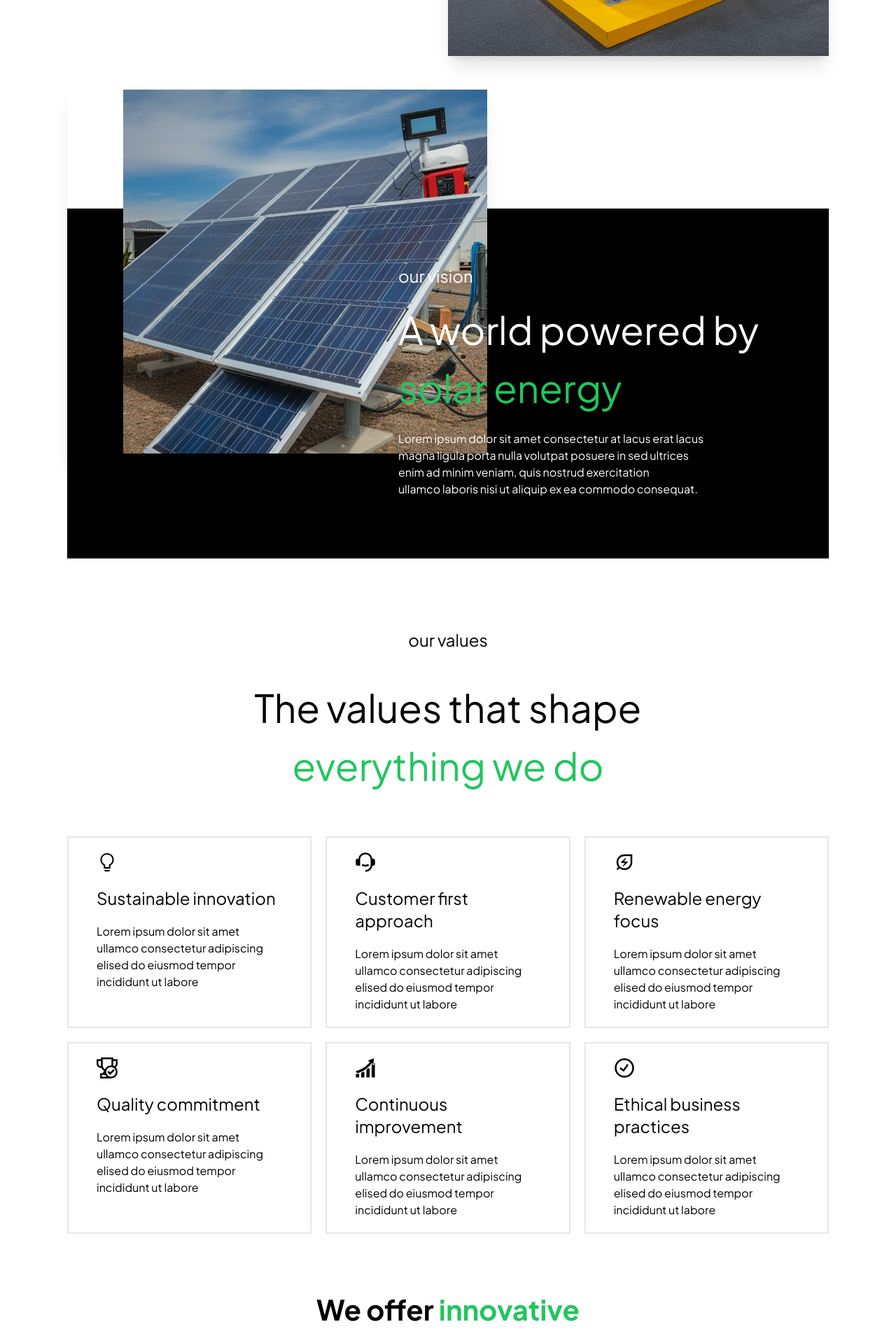
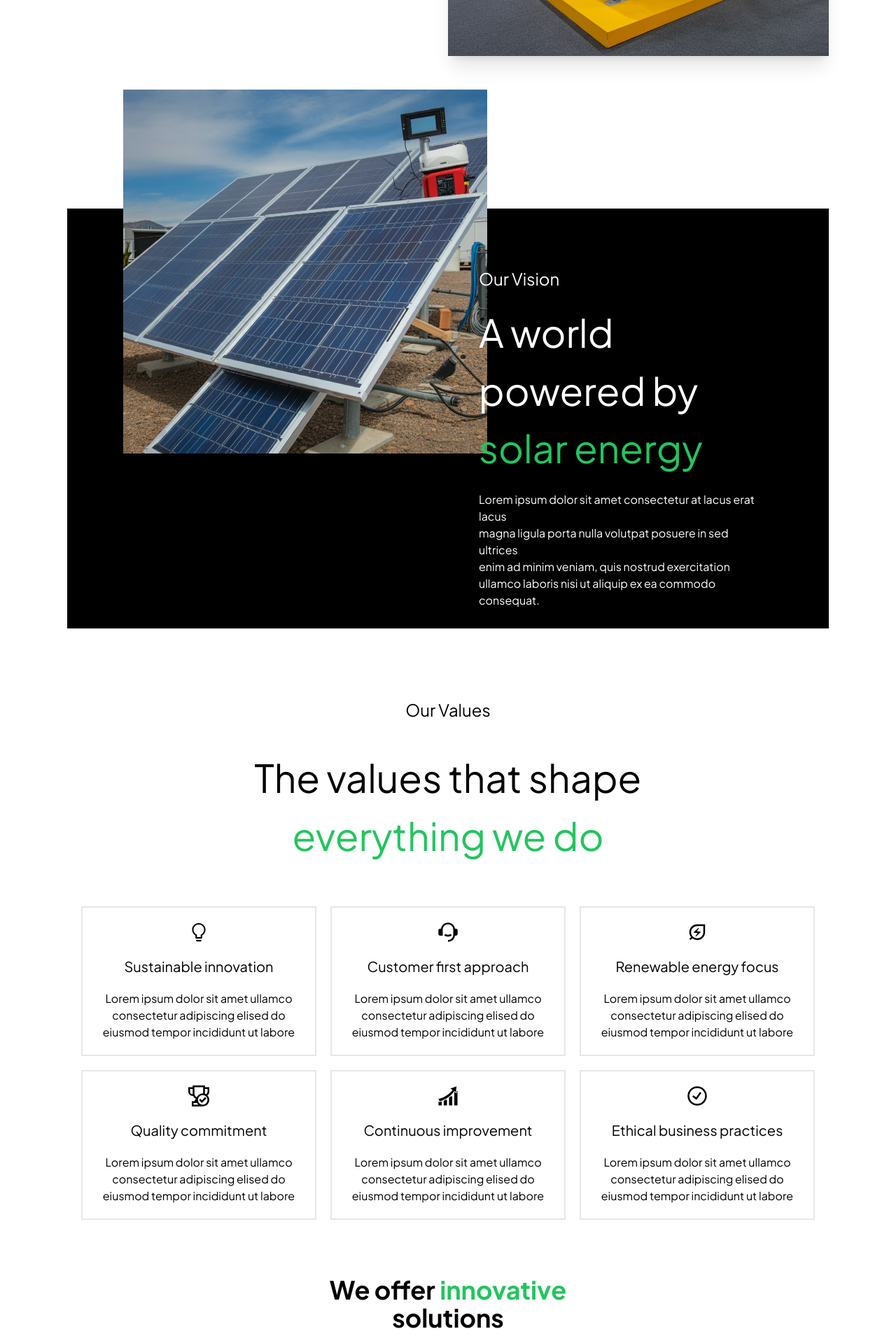
Before and after one commit to BomsG/solarAfriq, a Next.js app: page /about in a window 1280 px wide. Shown: the part 840-2749 px from the top of the page at 70% size. Built offline with nearby package versions, Linux system fonts and the light colour scheme.

Commit message:
resposiveness

```diff
--- a/app/about/page.tsx
+++ b/app/about/page.tsx
@@ -4,14 +4,15 @@ import vision from '../images/image4.jpg';
 import Services from '../components/Services';
 import { FaArrowRight } from 'react-icons/fa6';
 import Values from '../components/Values';
+import Link from 'next/link';
 
 const AboutUs: React.FC = () => {
   return (
-    <section className=''>
+    <section>
       <div className='h-[120px] bg-black'></div>
       <div className='container mx-auto py-16 px-6 sm:px-12 lg:px-24'>
-        <h1 className='text-[60px]  mb-8 leading-[80px]'>
-          Pioneering sustainable <br /> solar solutions worldwid
+        <h1 className='text-[40px] sm:text-[50px] md:text-[60px] mb-8 leading-[50px] sm:leading-[60px] md:leading-[80px]'>
+          Pioneering sustainable <br /> solar solutions worldwide
         </h1>
         <div className='flex flex-col lg:flex-row items-center mb-12 mt-5'>
           <div className='lg:w-1/2 lg:pl-8 mb-20'>
@@ -20,38 +21,36 @@ const AboutUs: React.FC = () => {
               a sustainable future for generations to come. Our goal is to lead the renewable energy
               transition, fostering innovation in every project we undertake.
             </p>
-            <button className=' text-red hover:before:bg-redborder-red-500 relative h-[50px] w-40 overflow-hidden  shadow-xl px-3 text-black font-semibold rounded-full transition-all before:absolute before:bottom-0 before:left-0 before:top-0 before:z-0 before:h-full before:w-0 before:bg-green-500 before:transition-all before:duration-500 hover:text-white border hover:before:left-0 hover:before:w-full'>
+            <Link href="/products">
+            <button className='relative h-[50px] w-40 overflow-hidden shadow-xl px-3 text-black font-semibold rounded-full transition-all before:absolute before:bottom-0 before:left-0 before:top-0 before:z-0 before:h-full before:w-0 before:bg-green-500 before:transition-all before:duration-500 hover:text-white border hover:before:left-0 hover:before:w-full'>
               <span className='relative z-10 flex gap-2 items-center text-sm'>
-                {' '}
                 View Products
                 <span className='bg-green-500 rounded-full p-1'>
                   <FaArrowRight />
                 </span>
               </span>
             </button>
+            </Link>
           </div>
           <div className='lg:w-1/2 mb-8 lg:mb-0'>
-            <Image src={teamImage} alt='Our Team' className=' shadow-xl' width={600} height={400} />
+            <Image src={teamImage} alt='Our Team' className='shadow-xl' width={600} height={400} />
           </div>
         </div>
         <Image
           src={vision}
-          alt='Our Team'
-          className=' shadow-xl -mb-[350px] pl-20'
+          alt='Vision'
+          className=' mb-[0px]  md:mb-[30px] lg:-mb-[350px] pl-0 sm:pl-20'
           width={600}
           height={400}
         />
-        <div className='bg-black flex justify-end text-white h-[500px]'>
-          {/* <div>
-                <Image src={vision} alt='vision' className='h-[900px] -mb-10'/>
-            </div> */}
-          <div className='pr-[100px]'>
-            <h1 className='text-2xl mt-20'>our vision</h1>
-            <h2 className='py-5 text-[55px]'>
+        <div className='bg-black flex justify-center lg:justify-end text-white py-16 h-[100vh] lg:h-[600px]'>
+          <div className='pr-4 lg:pr-[100px] max-w-[500px]'>
+            <h1 className='text-2xl mt-5 text-center lg:text-left'>Our Vision</h1>
+            <h2 className='py-5 text-[35px] sm:text-[45px] md:text-[55px] text-center lg:text-left'>
               A world powered by <br />
-              <span className='text-green-500'>solar energy</span>{' '}
+              <span className='text-green-500'>solar energy</span>
             </h2>
-            <p>
+            <p className='text-center lg:text-left'>
               Lorem ipsum dolor sit amet consectetur at lacus erat lacus <br />
               magna ligula porta nulla volutpat posuere in sed ultrices
               <br /> enim ad minim veniam, quis nostrud exercitation
@@ -61,8 +60,6 @@ const AboutUs: React.FC = () => {
         </div>
         <Values />
         <Services />
-        {/* <hr className='my-20' />
-        <Footer /> */}
       </div>
     </section>
   );
--- a/app/components/AboutComp.tsx
+++ b/app/components/AboutComp.tsx
@@ -1,17 +1,18 @@
 import React from 'react';
 import Link from 'next/link';
 import Image from 'next/image';
+import consult from "../images/consult.jpg"
 import img from '../images/image1.jpg';
 
 const AboutComp = () => {
   return (
     <div>
-      <section className='py-24 relative px-[150px]'>
+      <section className=' relative px-5 md:px-[150px]'>
         <div className='w-full max-w-7xl px-4 md:px-5 lg:px-5 mx-auto'>
           <div className='w-full justify-start items-center gap-12 grid lg:grid-cols-2 grid-cols-1'>
             <div className='w-full justify-center items-start gap-6 grid sm:grid-cols-2 grid-cols-1 lg:order-first order-last'>
               <div className='pt-24 lg:justify-center sm:justify-end justify-start items-start gap-2.5 flex'>
-                <Image className=' rounded-xl object-cover' src={img} alt='about Us image' />
+                <Image className=' rounded-xl object-cover' src={consult} alt='about Us image' />
               </div>
               <Image
                 className='sm:ml-0 ml-auto rounded-xl object-cover'
--- a/app/components/Footer.tsx
+++ b/app/components/Footer.tsx
@@ -112,7 +112,7 @@ const Footer = () => {
           </div>
           <div className='px-4 py-6 bg-gray-100 dark:bg-gray-700 md:flex md:items-center md:justify-between'>
             <span className='text-sm text-gray-500 dark:text-gray-300 sm:text-center'>
-              © 2023 <a href='https://flowbite.com/'>Flowbite™</a>. All Rights Reserved.
+              © 2024 <a href='https://flowbite.com/'>SolarAfriq™</a>. All Rights Reserved.
             </span>
             <div className='flex mt-4 sm:justify-center md:mt-0 space-x-5 rtl:space-x-reverse'>
               <a href='#' className='text-gray-400 hover:text-gray-900 dark:hover:text-white'>
--- a/app/components/Services.tsx
+++ b/app/components/Services.tsx
@@ -52,11 +52,13 @@ const Services: React.FC = () => {
 
   return (
     <>
-      <h1 className='text-center mt-20 mb-10 text-[18px] sm:text-[30px] md:text-[40px] font-bold leading-snug '>
-        We offer <span className='text-green-500'>innovative</span> <br /> solutions
+      <h1 className="text-center mt-10 mb-5 text-2xl sm:text-3xl md:text-4xl font-bold leading-snug">
+        We offer <span className="text-green-500">innovative</span> <br /> solutions
       </h1>
-      <div className='flex justify-between items-center px-[150px]'>
-        <div className='w-1/2 p-5'>
+
+      <div className="flex flex-col-reverse md:flex-row justify-between items-center px-5 sm:px-10 lg:px-20">
+        {/* Image Display Section */}
+        <div className="w-full md:w-1/2 p-3 md:p-5 md:flex justify-center items-center hidden">
           <motion.div
             key={activeService.id}
             initial={{ opacity: 0, scale: 0.9 }}
@@ -67,20 +69,19 @@ const Services: React.FC = () => {
             <Image
               src={activeService.image}
               alt={activeService.title}
-              className='w-full h-full object-cover mb-5 rounded-tr-[100px] rounded-bl-3xl'
-              layout='responsive'
+              className="w-full h-full object-cover mb-5 rounded-tr-[30px] sm:rounded-tr-[50px] lg:rounded-tr-[100px] rounded-bl-3xl"
+              layout="responsive"
               width={500}
               height={300}
             />
           </motion.div>
         </div>
-
-        {/* Service Titles */}
-        <div className='w-1/2 p-5'>
+        {/* Service Details Section */}
+        <div className="w-full md:w-1/2 p-3 md:p-5">
           {services.map((service) => (
-            <div key={service.id} className='mb-10'>
+            <div key={service.id} className="mb-6 md:mb-10">
               <h3
-                className={`text-[32px] cursor-pointer ${
+                className={`text-lg sm:text-xl md:text-2xl lg:text-3xl font-semibold cursor-pointer ${
                   activeService.id === service.id ? 'text-black relative' : 'text-gray-500'
                 }`}
                 onClick={() => setActiveService(service)}
@@ -88,18 +89,17 @@ const Services: React.FC = () => {
                 {service.title}
                 {activeService.id === service.id && (
                   <>
-                    <span className='absolute -bottom-1 right-1/2 w-0 transition-all h-0.5 bg-green-500 origin-left animate-expand'></span>
-                    <span className='absolute -bottom-1 right-1/2 w-0 transition-all h-0.5 bg-green-500 origin-right animate-expand'></span>
+                    <span className="absolute -bottom-1 left-0 right-0 w-0 h-0.5 bg-green-500 animate-expand"></span>
                   </>
                 )}
               </h3>
               {activeService.id === service.id && (
                 <motion.p
-                  className='text-gray-600 mt-2'
-                  initial={{ opacity: 0 }} // Start hidden
-                  animate={{ opacity: 1 }} // Fade in
-                  exit={{ opacity: 0 }} // Fade out
-                  transition={{ duration: 0.3 }} // Duration of the fade
+                  className="text-gray-600 mt-2 text-sm sm:text-base lg:text-lg"
+                  initial={{ opacity: 0 }}
+                  animate={{ opacity: 1 }}
+                  exit={{ opacity: 0 }}
+                  transition={{ duration: 0.3 }}
                 >
                   {service.description}
                 </motion.p>
@@ -107,14 +107,34 @@ const Services: React.FC = () => {
             </div>
           ))}
         </div>
+        {/* Image Display Section */}
+        <div className="w-full md:w-1/2 p-3 md:p-5 blockjustify-center items-center md:hidden">
+          <motion.div
+            key={activeService.id}
+            initial={{ opacity: 0, scale: 0.9 }}
+            animate={{ opacity: 1, scale: 1 }}
+            exit={{ opacity: 0, scale: 0.9 }}
+            transition={{ duration: 0.5 }}
+          >
+            <Image
+              src={activeService.image}
+              alt={activeService.title}
+              className="w-full h-full object-cover mb-5 rounded-tr-[30px] sm:rounded-tr-[50px] lg:rounded-tr-[100px] rounded-bl-3xl"
+              layout="responsive"
+              width={500}
+              height={300}
+            />
+          </motion.div>
+        </div>
       </div>
+
       <style jsx>{`
         @keyframes expand {
           0% {
             width: 0;
           }
           100% {
-            width: 30%; /* Adjust the final width as needed */
+            width: 30%;
           }
         }
 
--- a/app/components/Values.tsx
+++ b/app/components/Values.tsx
@@ -1,4 +1,4 @@
-import React from 'react'
+import React from 'react';
 import { AiOutlineBulb } from "react-icons/ai";
 import { RiCustomerService2Fill } from "react-icons/ri";
 import { MdOutlineEnergySavingsLeaf } from "react-icons/md";
@@ -43,22 +43,26 @@ const Values = () => {
             name: "Ethical business practices",
             para: "Lorem ipsum dolor sit amet ullamco consectetur adipiscing elised do eiusmod tempor incididunt ut labore"
         },
-    ]
-  return (
-    <div className='my-20 '>
-        <h1 className='text-2xl py-5 text-center'>our values</h1>
-        <h2 className='text-[55px] py-5 text-center'>The values that shape <br/><span className='text-green-500'>everything we do</span></h2>
-        <div className='grid grid-cols-3 gap-5 mt-10'>
-            {item.map((item)=>(
-                <div key={item.id} className='border-2 hover:bg-green-500 hover:text-white  px-10 py-5'>
-                    <item.icon size={30}/>
-                    <h1 className='text-2xl my-5'>{item.name}</h1>
-                    <p>{item.para}</p>
-                </div>
-            ))}
+    ];
+
+    return (
+        <div className='my-20 px-5'>
+            <h1 className='text-2xl py-5 text-center'>Our Values</h1>
+            <h2 className='text-[35px] sm:text-[45px] md:text-[55px] py-5 text-center'>
+                The values that shape <br />
+                <span className='text-green-500'>everything we do</span>
+            </h2>
+            <div className='grid grid-cols-1 sm:grid-cols-2 md:grid-cols-3 gap-5 mt-10'>
+                {item.map((item) => (
+                    <div key={item.id} className='border-2 hover:bg-green-500 hover:text-white px-5 py-5 flex flex-col items-center'>
+                        <item.icon size={30} />
+                        <h1 className='text-xl my-5 text-center'>{item.name}</h1>
+                        <p className='text-center'>{item.para}</p>
+                    </div>
+                ))}
+            </div>
         </div>
-    </div>
-  )
-}
+    );
+};
 
-export default Values
+export default Values;
--- a/app/components/World.tsx
+++ b/app/components/World.tsx
@@ -5,10 +5,10 @@ import { FaArrowRight } from 'react-icons/fa6';
 
 const World = () => {
   return (
-    <div className='my-20 flex text-white px-[150px]'>
-      <div className='bg-black w-full flex justify-center items-center text-center'>
+    <div className='my-20 md:flex text-white px-5 md:px-[150px]'>
+      <div className='bg-black w-full flex justify-center items-center text-center h-[300px] md:h-[609px]'>
         <div className=''>
-          <h1 className='text-[18px] sm:text-[30px] md:text-[40px] font-bold leading-snug mb-10'>
+          <h1 className='text-[25px] sm:text-[30px] md:text-[40px] font-bold leading-snug mb-10'>
             Connects with our <br /> installers
           </h1>
           <button className='text-red hover:before:bg-redborder-red-500 relative h-[50px] w-40 overflow-hidden bg-white px-3 text-black font-semibold rounded-xl transition-all before:absolute before:bottom-0 before:left-0 before:top-0 before:z-0 before:h-full before:w-0 before:bg-green-500 before:transition-all before:duration-500 hover:text-white hover:shadow-red-500 hover:before:left-0 hover:before:w-full'>
--- a/app/components/molecules/carouselSection.tsx
+++ b/app/components/molecules/carouselSection.tsx
@@ -16,8 +16,8 @@ export default function CarouselSection() {
   return (
     <div className='mt-12 sm:mt-24'>
       <div className='text-center p-2 sm:px-10 md:px-[150px]'>
-        <h1 className='text-[18px] sm:text-[45px] md:text-[55px] font-bold leading-none'>
-          We are experts in the world of <br className='hidden md:block' />
+        <h1 className='text-[22px] sm:text-[45px] md:text-[55px] font-bold leading-11'>
+          We are experts in the world of <br className='' />
           <span className='text-green-500'>solar energy</span>
         </h1>
         <p className='mb-2 sm:mb-10 text-[14px] md:text-xl font- mt-5'>
--- a/app/components/molecules/hero.tsx
+++ b/app/components/molecules/hero.tsx
@@ -8,10 +8,10 @@ export default function Hero() {
       <div className='absolute top-0 left-0 h-[100vh] w-full bg-black opacity-50 z-10'></div>
       <Image src={hero} alt='hero' className='h-[100vh] w-full absolute z-0' />
 
-      <div className='relative h-full z-20 px-2 sm:px-10 md:px-[150px]'>
+      <div className='relative h-full z-20 px-5 sm:px-10 md:px-[150px]'>
         <div className='flex flex-col justify-center items-start h-full'>
           <div className='text-white w-full md:w-[70%]'>
-            <h1 className='text-[20px] min-[400px]:text-[30px] lg:text-[70px] font-semibold leading-[1.3]'>
+            <h1 className='text-[35px] min-[400px]:text-[35px] lg:text-[70px] font-semibold leading-[1.3]'>
               Innovative solar solutions for sustainable living
             </h1>
             <p className='text-[14px] sm:text-[16px] md:text-[18px] w-full lg:w-[65%] mt-3 font-light'>
--- a/app/components/molecules/nav.tsx
+++ b/app/components/molecules/nav.tsx
@@ -47,7 +47,7 @@ export default function Nav() {
 
   return (
     // <section className='w-full h-[100px] absolute top-0 left-0 z-[99] '>
-    <section className='w-full absolute z-[99] py-6'>
+    <section className='w-full absolute z-[99] py-6 px-5'>
       {/* <div className='absolute top-0 left-0 h-full bg-gradient-to-b from-black opacity-40 z0 blur-sm'></div> */}
       {/* <div className='flex justify-between items-center'>
         <Link href='/'>
@@ -71,7 +71,7 @@ export default function Nav() {
         </div>
         <button
           type='button'
-          className='flex-1 inline-flex items-center p-2 w-10 h-10 justify-center text-sm text-gray-500 rounded-lg min-[1000px]:hidden hover:bg-gray-100 focus:outline-none focus:ring-2 focus:ring-gray-200 dark:text-gray-400 dark:hover:bg-gray-700 dark:focus:ring-gray-600'
+          className=' flex-1 inline-flex items-center p-2 w-10 h-10 justify-center text-sm text-gray-500 rounded-lg min-[1000px]:hidden hover:bg-gray-100 focus:outline-none focus:ring-2 focus:ring-gray-200 dark:text-gray-400 dark:hover:bg-gray-700 dark:focus:ring-gray-600'
           onClick={() => setOpenMenu(!openMenu)}
           ref={ref}
         >
--- a/app/layout.tsx
+++ b/app/layout.tsx
@@ -3,7 +3,7 @@ import './globals.css';
 import Nav from './components/molecules/nav';
 import Footer from './components/Footer';
 import CartProvider from '@/rest/context/CartContext';
-// import ShapeAnimation from './components/PageWrapper'; // Assuming PageWrapper contains ShapeAnimation
+import ShapeAnimation from './components/PageWrapper'; // Assuming PageWrapper contains ShapeAnimation
 
 const pjSans = Plus_Jakarta_Sans({
   subsets: ['latin'],
@@ -19,7 +19,7 @@ export default function RootLayout({
       <CartProvider>
         <body className={` ${pjSans.className} antialiased`}>
           {/* ShapeAnimation is rendered once for the whole layout */}
-          {/* <ShapeAnimation /> */}
+          <ShapeAnimation />
 
           <Nav />
           {children}
```
Also changed, not shown: app/components/Review.tsx (+3 -4 lines), app/products/page.tsx (+5 -5 lines).
